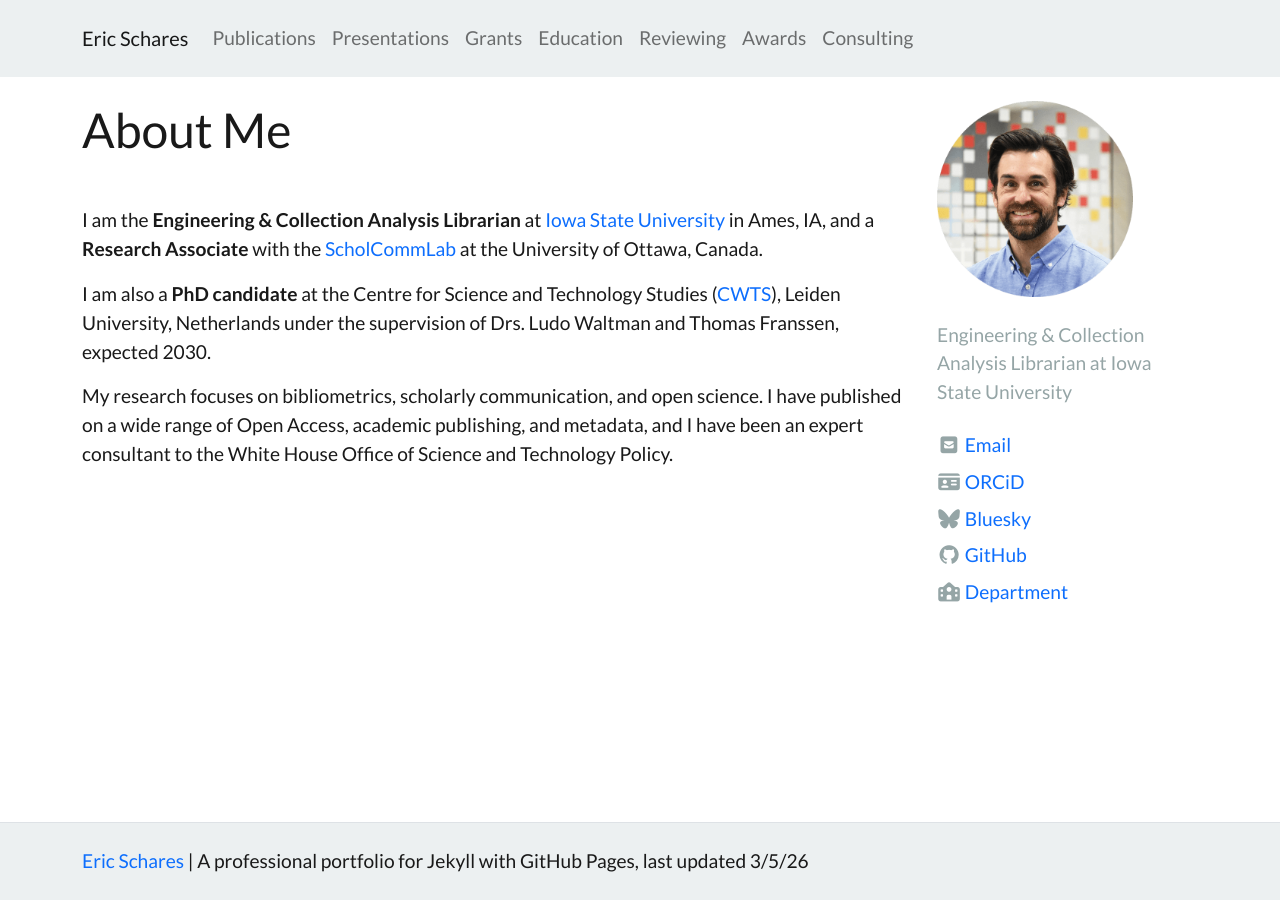
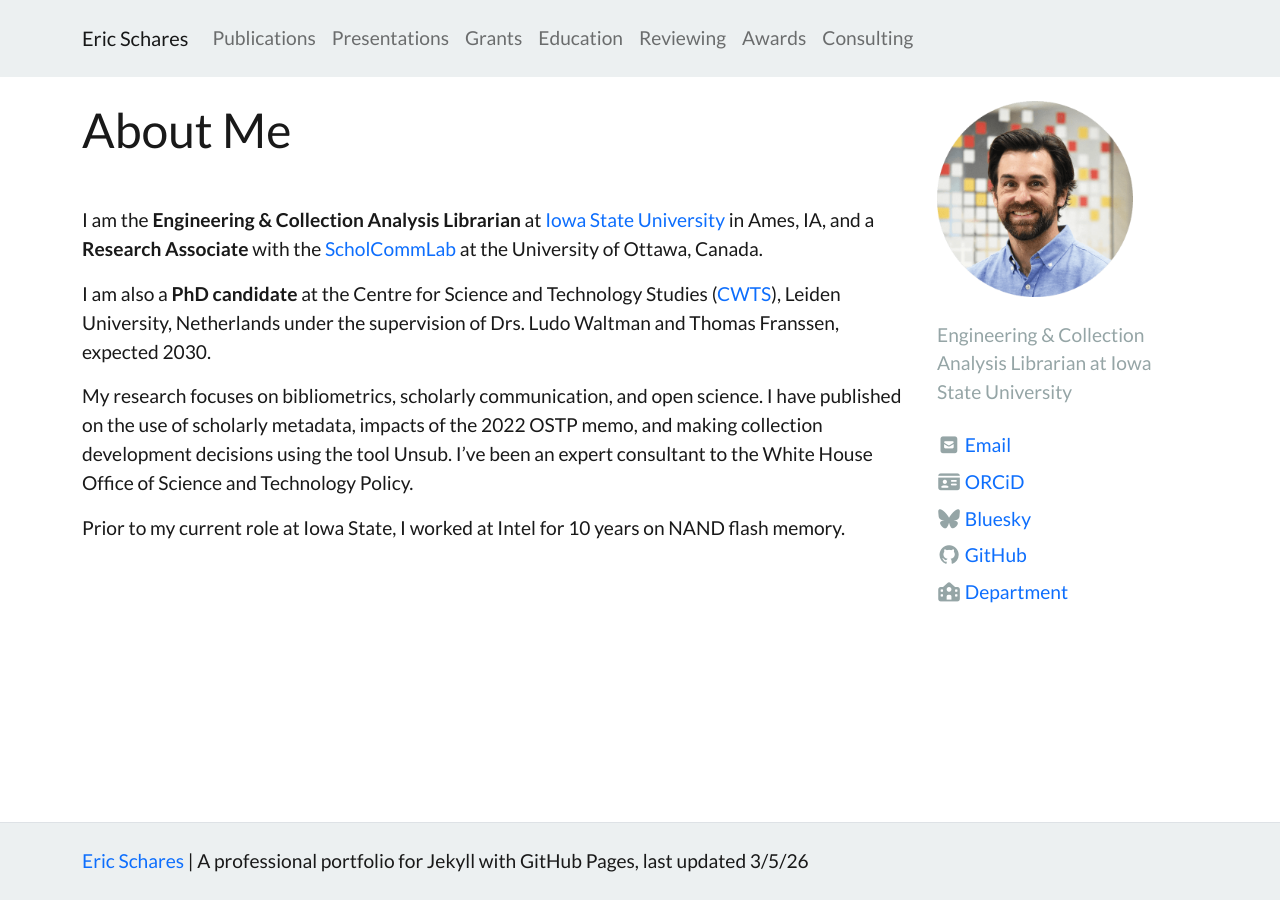
Before and after one commit to eschares/eschares.github.io, a Jekyll site: the page built from index.md, in a window 1280 px wide. Built offline with Jekyll 4.4.1, drawn with Linux system fonts in a browser that asks for light colours; nearby versions of some CDN libraries.

Commit message:
add Intel

```diff
--- a/index.md
+++ b/index.md
@@ -6,5 +6,7 @@ I am the **Engineering & Collection Analysis Librarian** at [Iowa State Universi
 
 I am also a **PhD candidate** at the Centre for Science and Technology Studies ([CWTS](https://www.universiteitleiden.nl/en/social-behavioural-sciences/cwts)), Leiden University, Netherlands under the supervision of Drs. Ludo Waltman and Thomas Franssen, expected 2030.
 
-My research focuses on bibliometrics, scholarly communication, and open science.
-I have published on a wide range of Open Access, academic publishing, and metadata, and I have been an expert consultant to the White House Office of Science and Technology Policy.
+My research focuses on bibliometrics, scholarly communication, and open science. I have published on the use of scholarly metadata, impacts of the 2022 OSTP memo, and making collection development decisions using the tool Unsub.
+I've been an expert consultant to the White House Office of Science and Technology Policy.
+
+Prior to my current role at Iowa State, I worked at Intel for 10 years on NAND flash memory.
```
